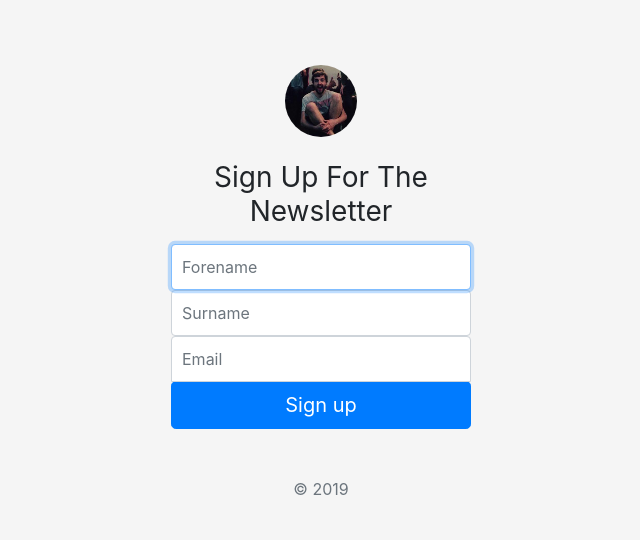
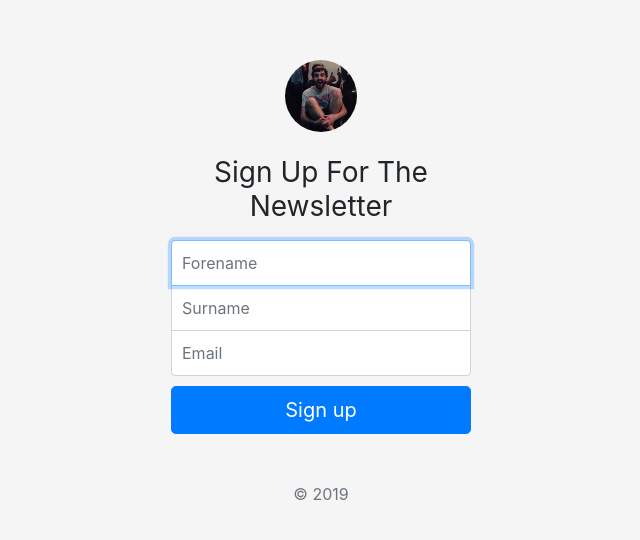
Before and after one commit to broodj/newsletter-signup, a website: page index.html in a window 1280 px wide. Shown: the part 109-649 px from the top of the page, without its empty margins (319-959 px from the left). Drawn offline with nearby package versions, Linux system fonts and the light colour scheme.

Commit message:
Add bootstrap styling and static file handling

```diff
--- a/index.html
+++ b/index.html
@@ -33,7 +33,7 @@
       }
     </style>
   <!-- Custom styles for this template -->
-  <link href="styles.css" rel="stylesheet">
+  <link href="css/styles.css" rel="stylesheet">
 </head>
 
 <body class="text-center">
@@ -42,13 +42,13 @@
     <h1 class="h3 mb-3 font-weight-normal">Sign Up For The Newsletter</h1>
 
     <label for="inputForename" class="sr-only">Forename</label>
-    <input type="text" id="inputEmail" class="form-control" placeholder="Forename" required autofocus>
+    <input type="text" id="inputEmail" class="form-control top" placeholder="Forename" required autofocus>
 
     <label for="inputSurname" class="sr-only">Surname</label>
-    <input type="text" id="inputSurname" class="form-control" placeholder="Surname" required>
+    <input type="text" id="inputSurname" class="form-control middle" placeholder="Surname" required>
 
     <label for="inputEmail" class="sr-only">Email</label>
-    <input type="email" id="inputEmail" class="form-control" placeholder="Email" required>
+    <input type="email" id="inputEmail" class="form-control bottom" placeholder="Email" required>
 
     <button class="btn btn-lg btn-primary btn-block" type="submit">Sign up</button>
     <p class="mt-5 mb-3 text-muted">&copy; 2019</p>
--- /dev/null
+++ b/public/css/styles.css
@@ -0,0 +1,54 @@
+html,
+body {
+  height: 100%;
+}
+
+body {
+  display: -ms-flexbox;
+  display: flex;
+  -ms-flex-align: center;
+  align-items: center;
+  padding-top: 40px;
+  padding-bottom: 40px;
+  background-color: #f5f5f5;
+}
+
+.form-signin {
+  width: 100%;
+  max-width: 330px;
+  padding: 15px;
+  margin: auto;
+}
+.form-signin .checkbox {
+  font-weight: 400;
+}
+.form-signin .form-control {
+  position: relative;
+  box-sizing: border-box;
+  height: auto;
+  padding: 10px;
+  font-size: 16px;
+}
+.form-signin .form-control:focus {
+  z-index: 2;
+}
+
+.top {
+  border-bottom-right-radius: 0;
+  border-bottom-left-radius: 0;
+  margin-bottom: -1px;
+}
+
+.middle{
+  border-radius: 0;
+  margin-bottom: -1px;
+}
+.bottom {
+  border-top-left-radius: 0;
+  border-top-right-radius: 0;
+  margin-bottom: 10px;
+}
+
+.img-main {
+  border-radius: 50%
+}
```
Also changed, not shown: app.js (+4 -3 lines), public/images/image.jpeg (added).
